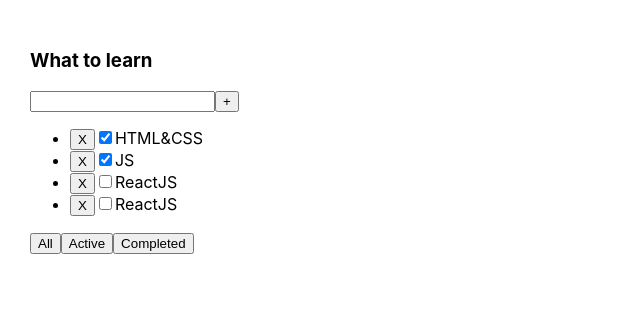
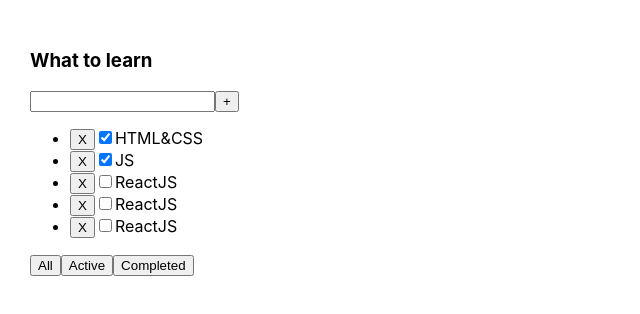
Before and after one commit to AndreiKastsiukovich/Todolist, a React (Create React App) app: page / in a window 1280 px wide. Shown: the top 314 px of the page, without its empty margins (0-640 px from the left). Built offline with nearby package versions, Linux system fonts and the light colour scheme.

Commit message:
Commit - 1

```diff
--- a/src/App.tsx
+++ b/src/App.tsx
@@ -1,44 +1,51 @@
 import React, {useState} from 'react';
 import './App.css';
-import {TaskType, Todolist} from './Todolist';
+import {Todolist} from './Todolist';
 
-export type ButtonNameType = 'All' | 'Active' | 'Completed'
+
+export type ButtonNameType = 'All'| 'Active' |'Completed'
 
 function App() {
 
-    let[tasks1,SetTasks1] = useState<Array<TaskType>>([
+    let [tasks1,SetTasks] = useState([
         { id: 1, title: "HTML&CSS", isDone: true },
         { id: 2, title: "JS", isDone: true },
         { id: 3, title: "ReactJS", isDone: false },
-        { id: 4, title: "ReactJS", isDone: false }
+        { id: 4, title: "ReactJS", isDone: false },
+        { id: 5, title: "ReactJS", isDone: false }
     ])
 
-
-    const removeTask = (id: number) => {
-        SetTasks1(tasks1.filter((el) => el.id !== id))
+    let removeTask = tasks1
+    const removeTasks = (id:number) => {
+        removeTask = tasks1.filter((el)=>el.id !== id)
+        SetTasks(removeTask)
     }
 
-    let [filterTask, setFilterTask] = useState<ButtonNameType>('All')
+    let [buttonName,SetButtonName] = useState<ButtonNameType>('All')
 
-    const filteringTasks = (buttonName: ButtonNameType) => {
-        setFilterTask(buttonName)
+    const filterTask = (buttonName:ButtonNameType) => {
+        SetButtonName(buttonName)
     }
 
-    let filteredTasks = tasks1
-    if (filterTask === 'Active') {
-        filteredTasks = tasks1.filter(el => el.isDone)
+    let filterTasks = tasks1
+
+    if (buttonName === 'All') {
+        filterTasks = tasks1
     }
-    if (filterTask === 'Completed') {
-        filteredTasks = tasks1.filter(el => !el.isDone)
+    if (buttonName === 'Active') {
+        filterTasks = tasks1.filter((el) => el.isDone == false)
+    }
+    if (buttonName === 'Completed') {
+        filterTasks = tasks1.filter((el) => el.isDone == true)
     }
 
 
     return (
         <div className="App">
             <Todolist title="What to learn"
-                      tasks={tasks1}
-                      removeTask={removeTask}
-                      filteringTasks={filteringTasks}
+                      tasks={filterTasks}
+                      removeTasks={removeTasks}
+                      filterTask={filterTask}
             />
         </div>
     );
--- a/src/Todolist.tsx
+++ b/src/Todolist.tsx
@@ -10,8 +10,8 @@ export type TaskType = {
 type PropsType = {
     title: string
     tasks: Array<TaskType>
-    removeTask: (id:number)=>void
-    filteringTasks: (buttonName:ButtonNameType)=>void
+    removeTasks: (id:number)=> void
+    filterTask:(buttonName:ButtonNameType)=>void
 }
 
 export function Todolist(props: PropsType) {
@@ -22,10 +22,10 @@ export function Todolist(props: PropsType) {
             <button>+</button>
         </div>
         <ul>
-            {props.tasks.map((el) => {
-                return (
+            {props.tasks.map((el)=>{
+                return(
                     <li key={el.id}>
-                        <button onClick={()=>{props.removeTask(el.id)}}>X</button>
+                        <button onClick={()=>{props.removeTasks(el.id)}}> X </button>
                         <input type="checkbox" checked={el.isDone}/>
                         <span>{el.title}</span>
                     </li>
@@ -34,9 +34,9 @@ export function Todolist(props: PropsType) {
 
         </ul>
         <div>
-            <button onClick={()=>{props.filteringTasks('All')}}>All</button>
-            <button onClick={()=>{props.filteringTasks('Active')}}>Active</button>
-            <button onClick={()=>{props.filteringTasks('Completed')}}>Completed</button>
+            <button onClick={()=>{props.filterTask('All')}}>All</button>
+            <button onClick={()=>{props.filterTask('Active')}}>Active</button>
+            <button onClick={()=>{props.filterTask('Completed')}}>Completed</button>
         </div>
     </div>
 }
```
